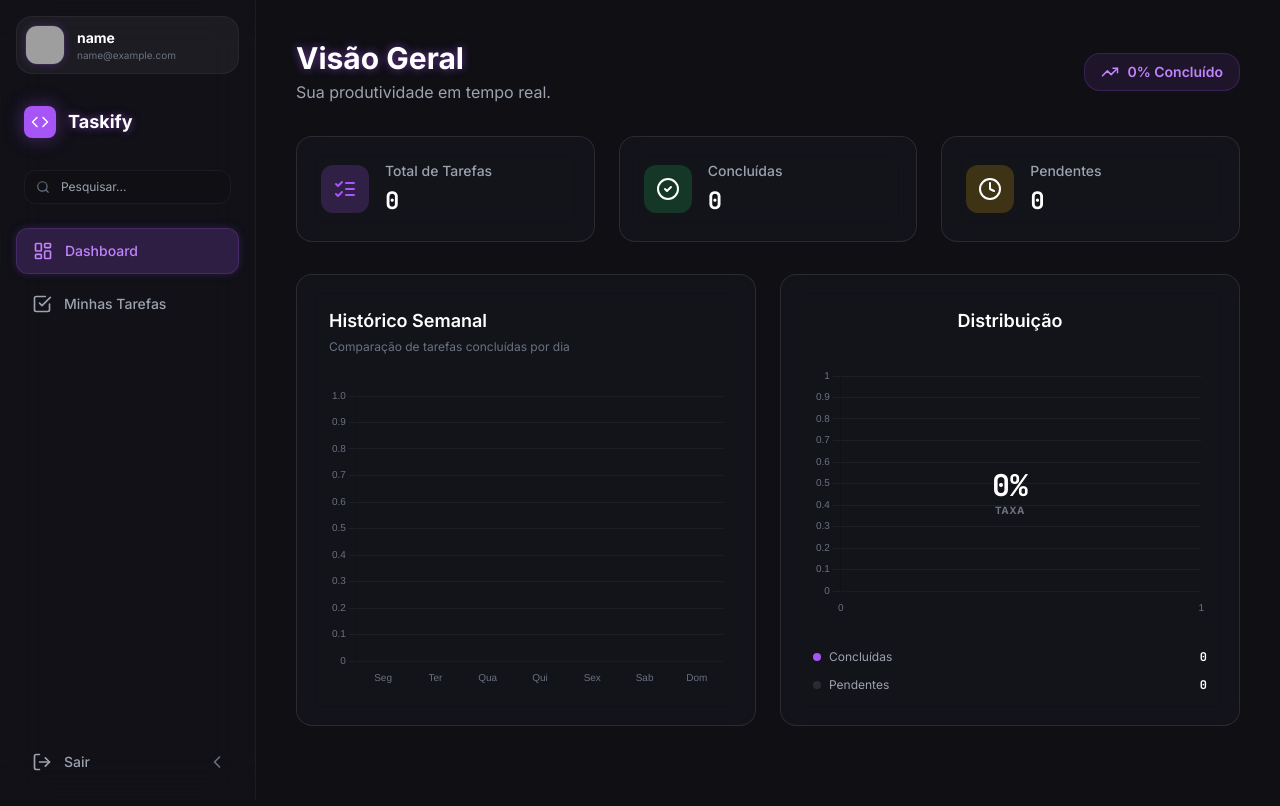
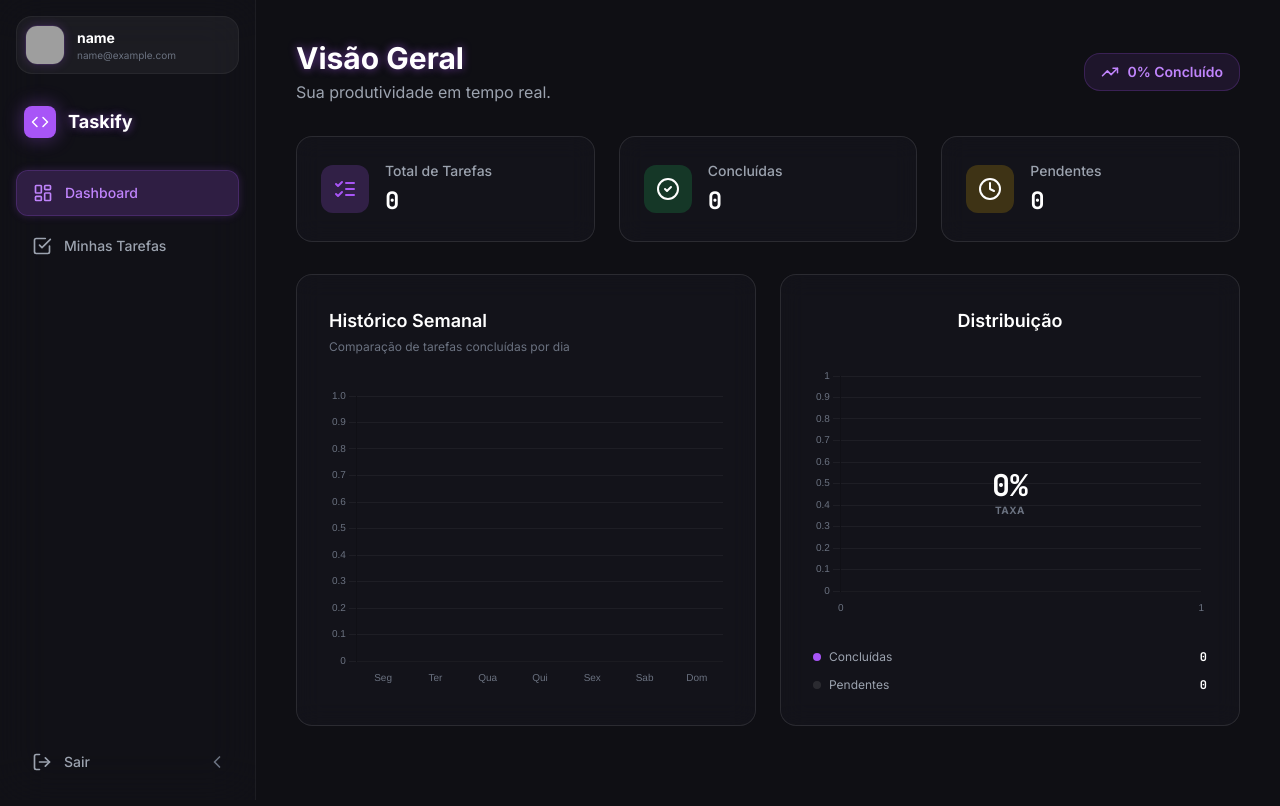
Before and after one commit to lucas-joakinson/taskify, a React (Vite) app: page / in a window 1280 px wide. Both pictures are taken after typing "name@example.com", "Sample123" into the empty fields and a click on the button "Entrar no Sistema". Built offline with nearby package versions, Linux system fonts and the light colour scheme; grey boxes are pictures that could not be loaded.

Commit message:
Collapse Corrigido

```diff
--- a/src/App.tsx
+++ b/src/App.tsx
@@ -50,9 +50,6 @@ const DashboardLayout = ({
   );
 };
 
-// Como o estado da Sidebar está interno ao componente Sidebar por simplicidade,
-// vou ajustar o App para ser um pouco mais flexível com as margens.
-
 function App() {
   const [searchTerm, setSearchTerm] = useState('');
 
--- a/src/components/Modal.tsx
+++ b/src/components/Modal.tsx
@@ -10,7 +10,6 @@ interface ModalProps {
 }
 
 const Modal: React.FC<ModalProps> = ({ isOpen, onClose, title, children }) => {
-  // Impede o scroll do body quando o modal está aberto
   useEffect(() => {
     if (isOpen) {
       document.body.style.overflow = 'hidden';
@@ -43,7 +42,6 @@ const Modal: React.FC<ModalProps> = ({ isOpen, onClose, title, children }) => {
             className="relative w-full max-w-lg glass-card p-6 lg:p-8 border-primary/20 shadow-glow overflow-hidden"
             onClick={(e) => e.stopPropagation()}
           >
-            {/* Decoração superior */}
             <div className="absolute top-0 left-0 w-full h-1 bg-gradient-to-r from-transparent via-primary to-transparent opacity-50"></div>
 
             <div className="flex items-center justify-between mb-6">
--- a/src/components/Sidebar.tsx
+++ b/src/components/Sidebar.tsx
@@ -30,7 +30,7 @@ const Sidebar: React.FC<SidebarProps> = ({
 
   const NavContent = () => (
     <div className="flex h-full flex-col p-4">
-      {/* Perfil do Usuário no Topo */}
+      {/* Perfil do Usuário */}
       <div className={`mb-8 flex items-center gap-3 p-2 rounded-2xl bg-white/5 border border-white/5 ${isCollapsed && !isMobileOpen ? 'justify-center' : ''}`}>
         <img
           src={user?.avatar}
@@ -54,20 +54,6 @@ const Sidebar: React.FC<SidebarProps> = ({
           <h1 className="text-lg font-bold glow-purple whitespace-nowrap">Taskify</h1>
         )}
       </div>
-
-      {/* Busca dentro da Sidebar */}
-      {(!isCollapsed || isMobileOpen) && (
-        <div className="relative mb-6 px-2">
-          <Search className="absolute left-5 top-1/2 -translate-y-1/2 text-gray-500" size={14} />
-          <input
-            type="text"
-            value={searchTerm}
-            onChange={(e) => setSearchTerm(e.target.value)}
-            placeholder="Pesquisar..."
-            className="w-full bg-background border border-white/5 rounded-xl py-2 pl-9 pr-3 text-xs focus:border-primary/50 outline-none transition-all"
-          />
-        </div>
-      )}
 
       {/* Links de Navegação */}
       <nav className="flex-1 space-y-2">
@@ -94,11 +80,11 @@ const Sidebar: React.FC<SidebarProps> = ({
         })}
       </nav>
 
-      {/* Logout e Colapso (Desktop) lado a lado */}
-      <div className="mt-auto flex items-center gap-2">
+      {/* Logout e Colapso */}
+      <div className={`mt-auto flex gap-2 ${isCollapsed && !isMobileOpen ? 'flex-col-reverse items-center' : 'items-center flex-row'}`}>
         <button
           onClick={() => authService.logout()}
-          className={`flex-1 flex items-center gap-3 rounded-xl px-4 py-3 text-gray-400 transition-all hover:bg-red-500/10 hover:text-red-400 group ${isCollapsed && !isMobileOpen ? 'justify-center px-0' : ''}`}
+          className={`flex-1 flex items-center gap-3 rounded-xl px-4 py-3 text-gray-400 transition-all hover:bg-red-500/10 hover:text-red-400 group ${isCollapsed && !isMobileOpen ? 'justify-center px-0 w-full' : ''}`}
           title="Sair"
         >
           <LogOut size={20} />
@@ -118,7 +104,6 @@ const Sidebar: React.FC<SidebarProps> = ({
 
   return (
     <>
-      {/* Botão Hambúrguer Mobile */}
       <button
         onClick={() => setIsMobileOpen(true)}
         className="fixed top-6 left-6 z-[60] lg:hidden p-3 bg-surface border border-white/10 rounded-2xl text-primary-light shadow-glow-sm"
@@ -126,12 +111,10 @@ const Sidebar: React.FC<SidebarProps> = ({
         <Menu size={24} />
       </button>
 
-      {/* Sidebar Desktop */}
       <aside className={`hidden lg:block fixed left-0 top-0 h-screen border-r border-white/5 bg-surface/20 backdrop-blur-xl z-50 transition-all duration-300 ${isCollapsed ? 'w-20' : 'w-64'}`}>
         <NavContent />
       </aside>
 
-      {/* Sidebar Mobile (Overlay) */}
       <AnimatePresence>
         {isMobileOpen && (
           <>
--- a/src/components/TaskCard.tsx
+++ b/src/components/TaskCard.tsx
@@ -25,7 +25,6 @@ const TaskCard: React.FC<TaskCardProps> = ({ task, onToggle, onDelete }) => {
           : 'hover:border-primary/40 hover:shadow-glow hover:bg-surface/40'
       }`}
     >
-      {/* Glow dinâmico no hover */}
       <div className={`absolute -right-10 -top-10 h-32 w-32 rounded-full blur-[50px] transition-all duration-700 pointer-events-none ${
         isCompleted ? 'bg-primary/5' : 'bg-primary/20 opacity-0 group-hover:opacity-100'
       }`}></div>
@@ -64,7 +63,7 @@ const TaskCard: React.FC<TaskCardProps> = ({ task, onToggle, onDelete }) => {
         <div className="flex flex-col gap-2 ml-4 shrink-0">
           <button
             onClick={(e) => {
-              e.stopPropagation(); // Impede abertura do modal
+              e.stopPropagation();
               onToggle(task.id);
             }}
             className={`p-2.5 rounded-xl transition-all duration-300 ${
@@ -78,7 +77,7 @@ const TaskCard: React.FC<TaskCardProps> = ({ task, onToggle, onDelete }) => {
           </button>
           <button
             onClick={(e) => {
-              e.stopPropagation(); // Impede abertura do modal
+              e.stopPropagation();
               onDelete(task.id);
             }}
             className="p-2.5 rounded-xl bg-surface border border-white/5 text-gray-500 hover:text-red-400 hover:border-red-500/50 transition-all duration-300"
--- a/src/components/TaskForm.tsx
+++ b/src/components/TaskForm.tsx
@@ -14,7 +14,6 @@ const TaskForm: React.FC<TaskFormProps> = ({ isOpen, onClose, onSubmit, initialD
   const [title, setTitle] = useState('');
   const [description, setDescription] = useState('');
 
-  // Sincroniza o estado com os dados iniciais quando o modal abre para edição
   useEffect(() => {
     if (initialData) {
       setTitle(initialData.title);
@@ -29,7 +28,6 @@ const TaskForm: React.FC<TaskFormProps> = ({ isOpen, onClose, onSubmit, initialD
     e.preventDefault();
     if (!title.trim()) return;
     onSubmit(title, description);
-    // Reset acontece no useEffect ao fechar/abrir, mas limpamos aqui também por segurança
     if (!initialData) {
       setTitle('');
       setDescription('');
--- a/src/pages/DashboardPage.tsx
+++ b/src/pages/DashboardPage.tsx
@@ -57,12 +57,10 @@ const DashboardPage = () => {
     fetchData();
   }, []);
 
-  // Cálculo do histórico semanal baseado em tarefas reais
   const weeklyData = useMemo(() => {
     const days = ['Dom', 'Seg', 'Ter', 'Qua', 'Qui', 'Sex', 'Sab'];
     const counts = new Array(7).fill(0);
 
-    // Pega o início da semana atual (domingo)
     const today = new Date();
     const firstDayOfWeek = new Date(today);
     firstDayOfWeek.setDate(today.getDate() - today.getDay());
@@ -77,15 +75,12 @@ const DashboardPage = () => {
       }
     });
 
-    // Reordenar para começar de Segunda se preferir, ou manter Dom-Sab
-    // Vamos manter Seg-Dom como no gráfico original
     const labels = ['Seg', 'Ter', 'Qua', 'Qui', 'Sex', 'Sab', 'Dom'];
     const data = [counts[1], counts[2], counts[3], counts[4], counts[5], counts[6], counts[0]];
 
     return { labels, data };
   }, [tasks]);
 
-  // Dados reais para o gráfico de pizza (Doughnut)
   const doughnutData = {
     labels: ['Concluídas', 'Pendentes'],
     datasets: [
--- a/src/pages/TasksPage.tsx
+++ b/src/pages/TasksPage.tsx
@@ -22,7 +22,6 @@ const TasksPage: React.FC<TasksPageProps> = ({ globalSearchTerm = '' }) => {
   const [taskToEdit, setTaskToEdit] = useState<Task | null>(null);
   const [filter, setFilter] = useState<'all' | 'pending' | 'completed'>('all');
 
-  // Toast State
   const [toast, setToast] = useState<{ message: string; type: ToastType; isVisible: boolean }>({
     message: '', type: 'success', isVisible: false
   });
@@ -76,7 +75,6 @@ const TasksPage: React.FC<TasksPageProps> = ({ globalSearchTerm = '' }) => {
 
     const newStatus = task.status === 'completed' ? 'pending' : 'completed';
 
-    // UI Otimista
     setTasks(prev => prev.map(t => t.id === id ? { ...t, status: newStatus } : t));
     if (selectedTask?.id === id) {
       setSelectedTask(prev => prev ? { ...prev, status: newStatus } : null);
--- a/src/services/api.ts
+++ b/src/services/api.ts
@@ -23,7 +23,7 @@ export const taskService = {
   // Simula POST /tasks
   async createTask(taskData: Omit<Task, 'id' | 'createdAt'>): Promise<Task> {
     try {
-      await delay(300); // Reduzido de 800
+      await delay(300);
       const tasks = await this.getTasks();
 
       const newTask: Task = {
@@ -44,7 +44,7 @@ export const taskService = {
   // Simula PATCH /tasks/:id
   async updateTask(id: string, updates: Partial<Task>): Promise<Task> {
     try {
-      await delay(200); // Reduzido de 500
+      await delay(200);
       const tasks = await this.getTasks();
       const index = tasks.findIndex(t => t.id === id);
 
@@ -64,7 +64,7 @@ export const taskService = {
   // Simula DELETE /tasks/:id
   async deleteTask(id: string): Promise<void> {
     try {
-      await delay(200); // Reduzido de 600
+      await delay(200);
       const tasks = await this.getTasks();
       const filteredTasks = tasks.filter(t => t.id !== id);
       localStorage.setItem(STORAGE_KEY, JSON.stringify(filteredTasks));
@@ -77,7 +77,7 @@ export const taskService = {
 
 export const authService = {
   async login(email: string): Promise<User> {
-    await delay(400); // Reduzido de 1000
+    await delay(400);
     const user: User = {
       id: 'user_1',
       name: email.split('@')[0],
```
